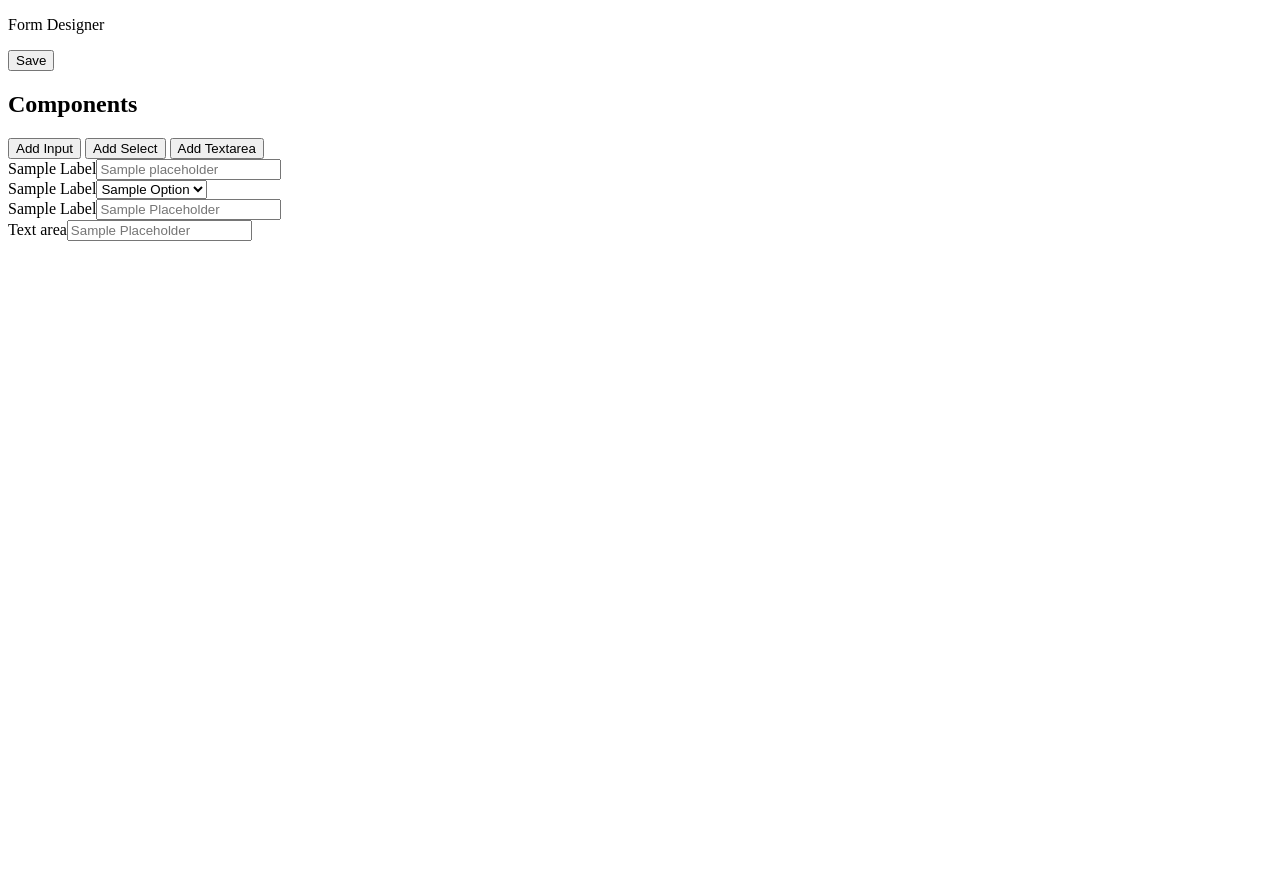
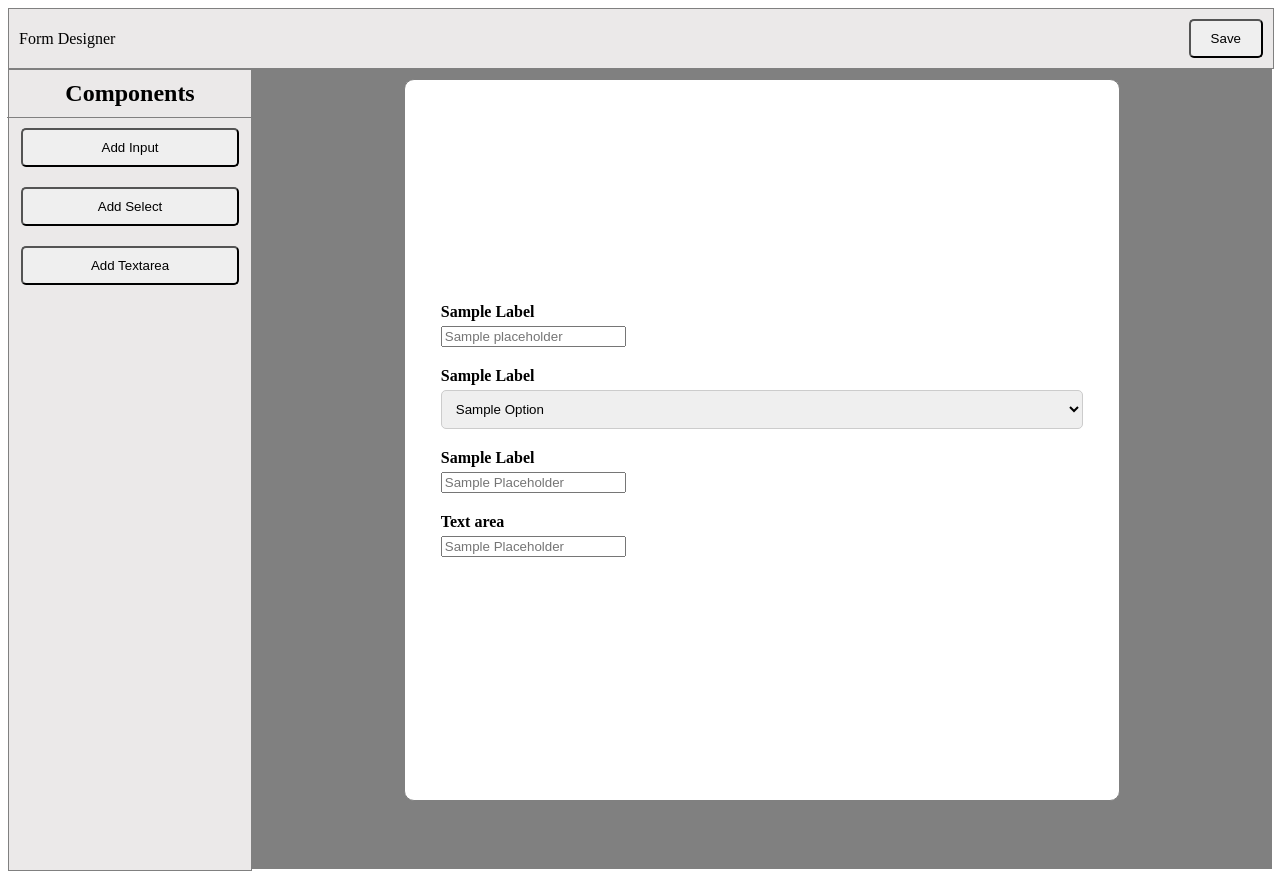
Before and after one commit to pranjali24-k/sunbase_frontend_assingment, a plain HTML site: page index.html in a window 1280 px wide. Before the commit the page ends 800 px from the top, so only its background shows below. Drawn offline with Linux system fonts and the light colour scheme.

Commit message:
css added

```diff
--- a/index.html
+++ b/index.html
@@ -4,7 +4,8 @@
 <head>
     <meta charset="UTF-8">
     <meta name="viewport" content="width=device-width, initial-scale=1.0">
-    <title>Document</title>
+    <title>Form</title>
+    <link rel="stylesheet" href="style.css">
 </head>
 
 <body>
```
